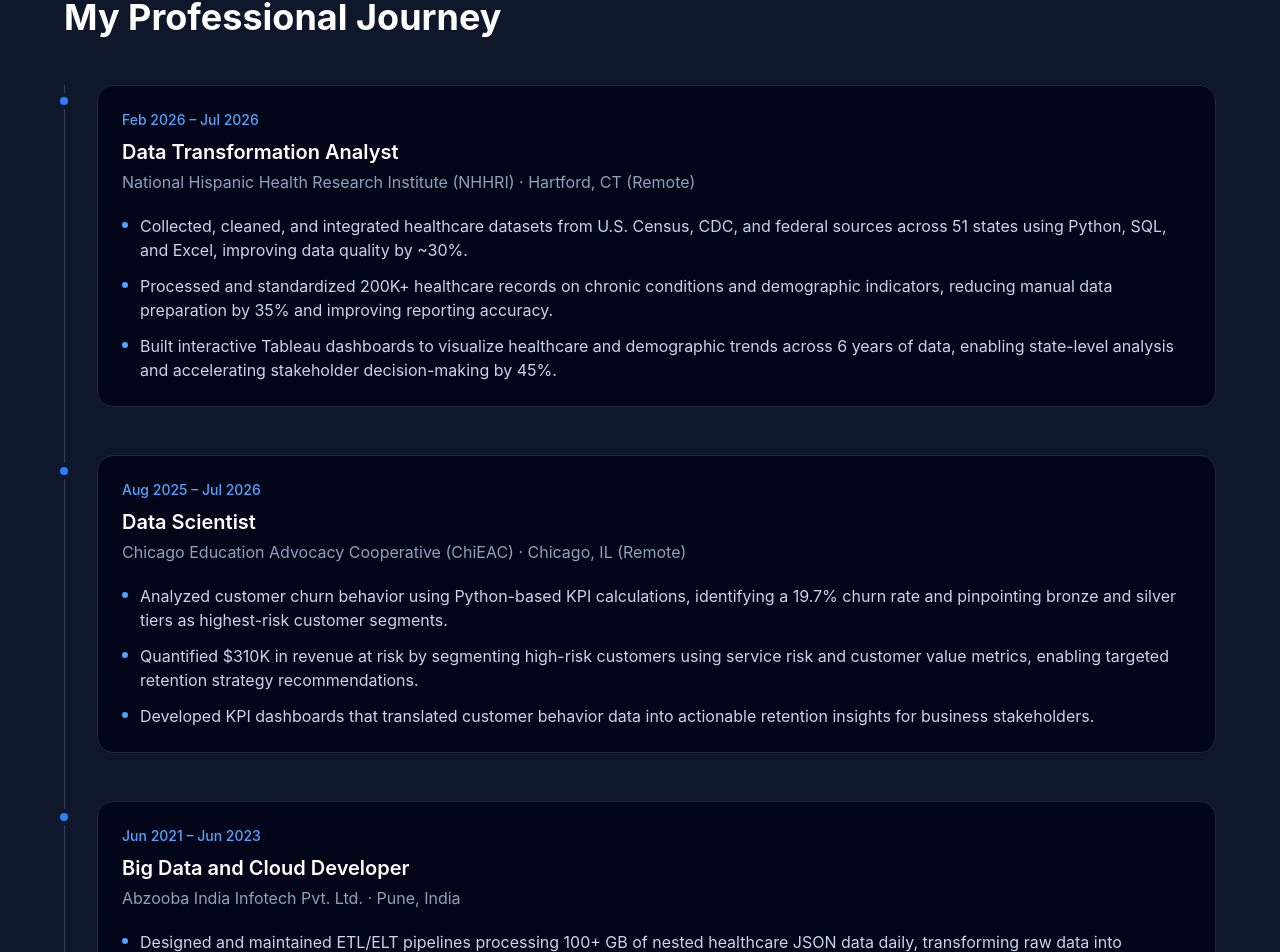
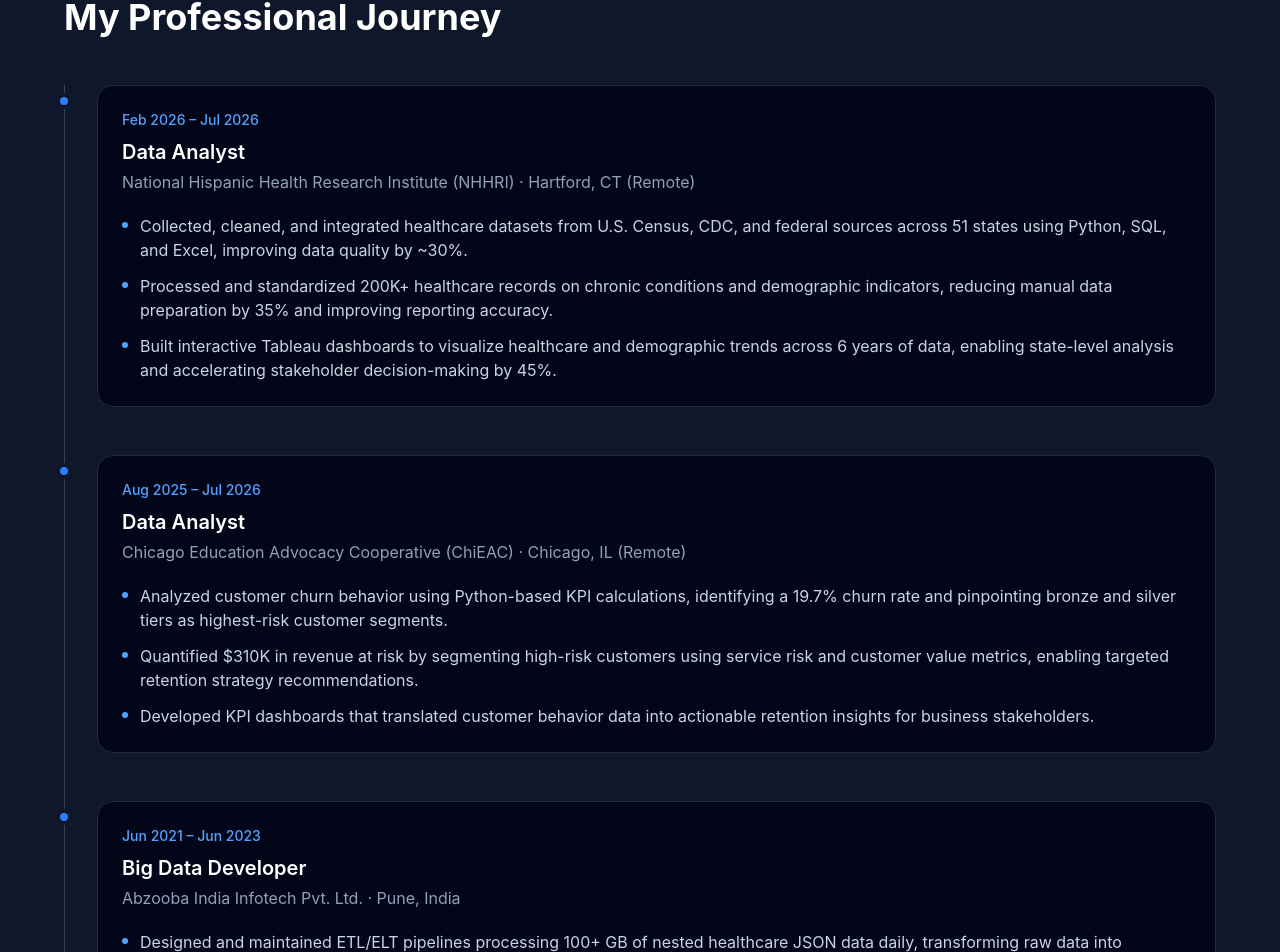
Before and after one commit to harshadajadhav25/portfolio, a React app: page / in a window 1280 px wide. Shown: the part 1662-2614 px from the top of the page. Built offline with nearby package versions, Linux system fonts and the light colour scheme; the HTML template or start-up script is replaced by a standard one.

Commit message:
Updated experience file

```diff
--- a/src/components/Experience.jsx
+++ b/src/components/Experience.jsx
@@ -1,6 +1,6 @@
 const experiences = [
   {
-    role: "Data Transformation Analyst",
+    role: "Data Analyst",
     company: "National Hispanic Health Research Institute (NHHRI)",
     location: "Hartford, CT (Remote)",
     period: "Feb 2026 – Jul 2026",
@@ -11,7 +11,7 @@
     ],
   },
   {
-    role: "Data Scientist",
+    role: "Data Analyst",
     company: "Chicago Education Advocacy Cooperative (ChiEAC)",
     location: "Chicago, IL (Remote)",
     period: "Aug 2025 – Jul 2026",
@@ -22,7 +22,7 @@
     ],
   },
   {
-    role: "Big Data and Cloud Developer",
+    role: "Big Data Developer",
     company: "Abzooba India Infotech Pvt. Ltd.",
     location: "Pune, India",
     period: "Jun 2021 – Jun 2023",
```
